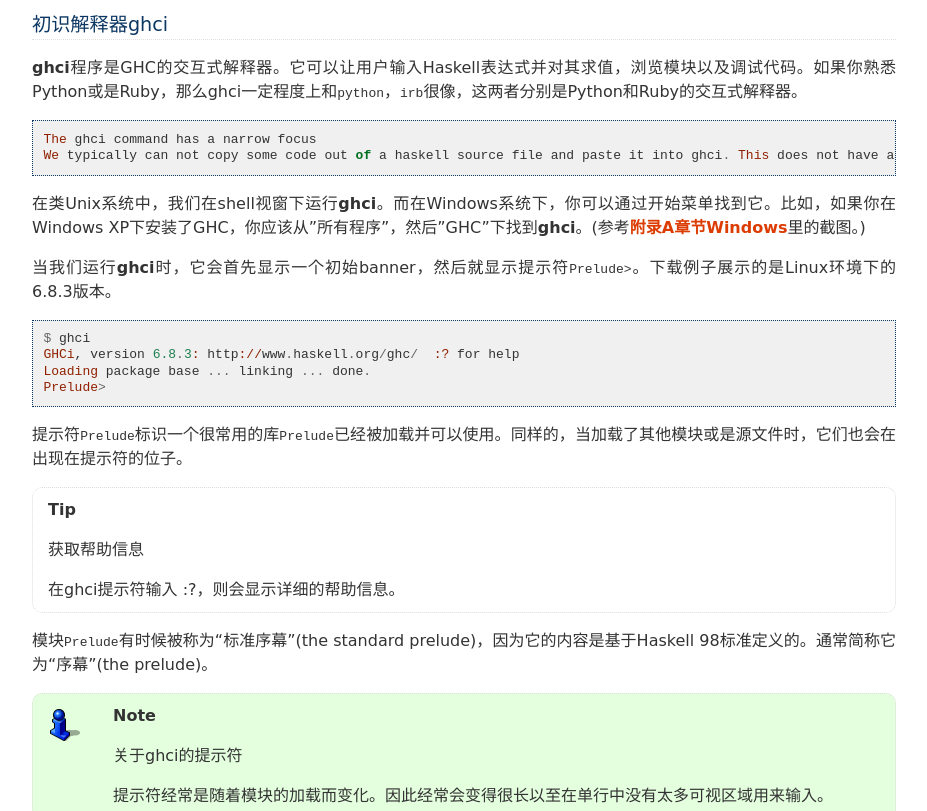
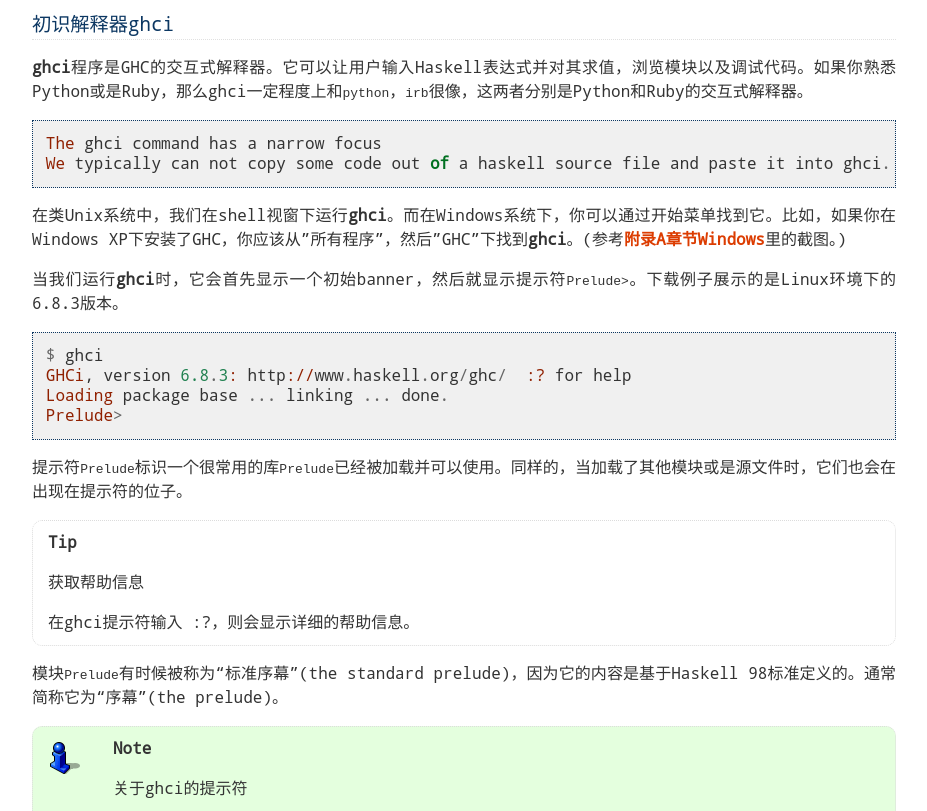
Before and after one commit to ktech0/rwh, a plain HTML site: page chp/1.html in a window 1280 px wide. Shown: the part 880-1691 px from the top of the page, without its empty margins (176-1103 px from the left). Drawn offline with Linux system fonts and the light colour scheme.

Commit message:
Update haiku.css

```diff
--- a/_static/haiku.css
+++ b/_static/haiku.css
@@ -33,7 +33,7 @@ body {
     line-height: 1.5;
     margin: auto;
     padding: 0px;
-    font-family: "DejaVu Sans", Arial, Helvetica, sans-serif;
+    font-family: "Noto Mono","Cascadia Mono","微软雅黑","DejaVu Sans", Arial, Helvetica, sans-serif;
     min-width: 59em;
     max-width: 70em;
     color: #333333;
@@ -321,6 +321,7 @@ pre {
     margin: 0 0 12px 0;
     padding: 0.8em;
     background-color: #f0f0f0;
+    font-family: "Noto Mono","Cascadia Mono","微软雅黑";
 }
 
 hr {
```
